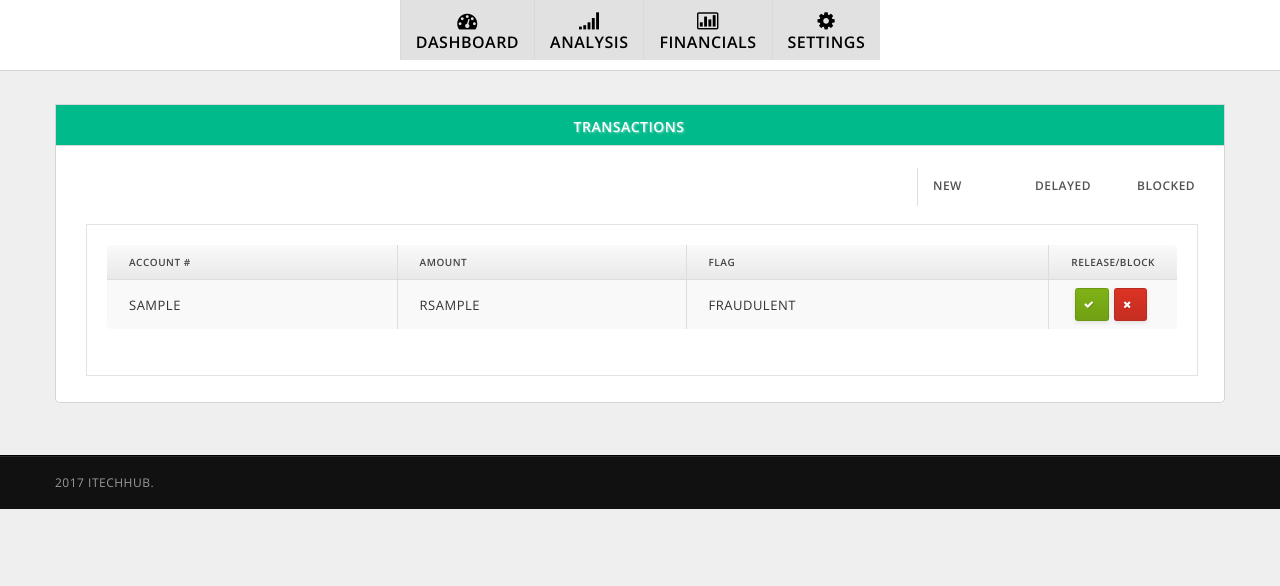
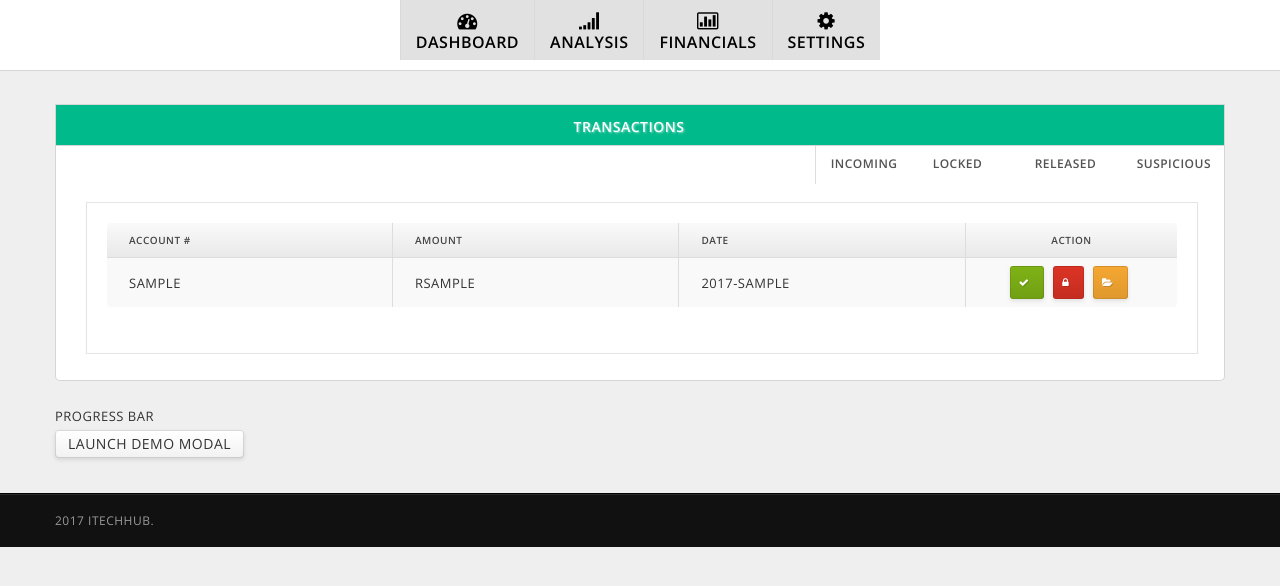
Before and after one commit to datawizzards-za/hackerthons, a Django app: template app/templates/dashboard.html in a window 1280 px wide. Shown: the part 54-640 px from the top of the page. Run offline with Django 3.2, Linux system fonts and the light colour scheme; the template is opened without the code that fills it: most values are stand-ins (such as "Sample title", 1, 10 or a date in 2020); parts of the project's set-up code (start-up, migrations or seed data) failed here and were passed over; some libraries are stand-ins or nearby versions.

Commit message:
UX:update - dashboard final layout

```diff
--- a/app/fraud_engine/utils.py
+++ b/app/fraud_engine/utils.py
@@ -1,5 +1,5 @@
 import pandas as pd
-from sklearn.model_selection import train_test_split
+from sklearn.cross_validation import train_test_split
 from app.fraud_engine import config
 
 
--- a/app/templates/dashboard.html
+++ b/app/templates/dashboard.html
@@ -4,7 +4,7 @@
 {% block content %}
 <div class="row">
     <div class="span12 animated rotateInDownLeft">
-        <div class="widget widget-nopad hvr-pop">
+        <div class="widget widget-nopad">
         <div class="widget-header info">
           <h3> TRANSACTIONS</h3>
         </div>
@@ -12,13 +12,13 @@
         <div class="widget-content">
           <div class="widget big-stats-container">
             <div class="widget-content">
-                <br />
                         <!-- tab style -->
                         <div class="clearfix tabs-right">
                                 <ul class="nav nav-tabs">
-                                    <li><a href="#tab-right-blocked" data-toggle="tab">Blocked</a></li>
-                                    <li><a href="#tab-right-delayed" data-toggle="tab">Delayed</a></li>
-                                    <li><a href="#tab-right-new" data-toggle="tab">New</a></li>
+                                    <li><a href="#tab-right-suspicious" data-toggle="tab">Suspicious</a></li>
+                                    <li><a href="#tab-right-released" data-toggle="tab">Released</a></li>
+                                    <li><a href="#tab-right-locked" data-toggle="tab">Locked</a></li>
+                                    <li><a href="#tab-right-new" data-toggle="tab">Incoming</a></li>
                                 </ul>
                                 <div class="tab-content span11">
                                     <div class="tab-pane active animated zoomIn" id="tab-right-new">
@@ -29,10 +29,10 @@
                                             <table class="table table-striped table-bordered">
                                               <thead>
                                                 <tr>
-                                                  <th> Account #</th>
-                                                  <th> Amount</th>
-                                                  <th> Flag </th>
-                                                  <th class="td-actions"> Release/Block</th>
+                                                    <th class="span2"> Account #</th>
+                                                  <th class="span2"> Amount</th>
+                                                  <th class="span2"> Date </th>
+                                                  <th class="td-actions">Action</th>
                                                 </tr>
                                               </thead>
 
@@ -41,8 +41,18 @@
                                                 <tr class="hvr-shrink">
                                                   <td> {{ item.0 }} </td>
                                                   <td> R{{ item.1 }} </td>
-                                                  <td> fraudulent </td>
-                                                  <td class="td-actions"><a href="javascript:;" class="btn btn-small btn-success"><i class="btn-icon-only icon-ok"> </i></a><a href="javascript:;" class="btn btn-danger btn-small"><i class="btn-icon-only icon-remove"> </i></a></td>
+                                                  <td> 2017-{{item.0}} </td>
+                                                  <td class="td-actions">
+                                                      <a href="javascript:;" class="btn btn-small btn-success">
+                                                          <i class="btn-icon-only icon-ok"> </i>
+                                                      </a>
+                                                      <a href="javascript:;" class="btn btn-danger btn-small">
+                                                          <i class="btn-icon-only icon-lock"> </i>
+                                                      </a>
+                                                      <a href="javascript:;" class="btn btn-small btn-warning">
+                                                          <i class="btn-icon-only icon-folder-open"> </i>
+                                                      </a>
+                                                  </td>
                                                 </tr>
                                                 {% endfor %}
 
@@ -52,7 +62,8 @@
                                         </div>
                                     </div>
 
-                                    <div class="tab-pane animated zoomIn" id="tab-right-delayed">
+
+                                    <div class="tab-pane animated zoomIn" id="tab-right-suspicious">
                                         <!-- /widget -->
                                         <div class="widget widget-table action-table">
                                           <!-- /widget-header -->
@@ -60,10 +71,44 @@
                                             <table class="table table-striped table-bordered">
                                               <thead>
                                                 <tr>
-                                                  <th> Account #</th>
-                                                  <th> Amount</th>
-                                                  <th> Flag </th>
-                                                  <th class="td-actions"> Release/Block</th>
+                                                  <th class="span2"> Account #</th>
+                                                  <th class="span2"> Amount</th>
+                                                  <th class="span2"> Date </th>
+                                                  <th class="td-actions">Action</th>
+                                              </thead>
+
+                                              <tbody>
+                                                {% for item in values %}
+                                                <tr class="hvr-shrink">
+                                                  <td> {{ item.0 }} </td>
+                                                  <td> R{{ item.1 }} </td>
+                                                  <td> 2017-{{item.0}} </td>
+                                                  <td class="td-actions">
+                                                      <a href="javascript:;" class="btn btn-block btn-warning">
+                                                          <i class="btn-icon-only icon-folder-open"> </i>
+                                                      </a>
+                                                  </td>
+                                                </tr>
+                                                {% endfor %}
+
+                                              </tbody>
+                                            </table>
+                                          </div>
+                                        </div>
+                                    </div>
+
+                                    <div class="tab-pane animated zoomIn" id="tab-right-released">
+                                        <!-- /widget -->
+                                        <div class="widget widget-table action-table">
+                                          <!-- /widget-header -->
+                                          <div class="widget-content">
+                                            <table class="table table-striped table-bordered">
+                                              <thead>
+                                                <tr>
+                                                  <th class="span2"> Account #</th>
+                                                  <th class="span2"> Amount</th>
+                                                  <th class="span2"> Date </th>
+                                                  <th class="td-actions">Action</th>
                                                 </tr>
                                               </thead>
                                               <tbody>
@@ -71,8 +116,12 @@
                                                 <tr class="hvr-shrink">
                                                   <td> {{ item.0 }}</td>
                                                   <td> R{{ item.1 }} </td>
-                                                  <td> Fraudulent </td>
-                                                  <td class="td-actions"><a href="javascript:;" class="btn btn-small btn-success"><i class="btn-icon-only icon-ok"> </i></a><a href="javascript:;" class="btn btn-danger btn-small"><i class="btn-icon-only icon-remove"> </i></a></td>
+                                                  <td> 2017-{{item.0}} </td>
+                                                  <td class="td-actions">
+                                                      <a href="javascript:;" class="btn btn-block btn-warning">
+                                                          <i class="btn-icon-only icon-folder-open"> </i>
+                                                      </a>
+                                                  </td>
                                                 </tr>
                                                 {% endfor %}
                                               </tbody>
@@ -80,7 +129,7 @@
                                           </div>
                                         </div>
                                     </div>
-                                    <div class="tab-pane animated zoomIn" id="tab-right-blocked">
+                                    <div class="tab-pane animated zoomIn" id="tab-right-locked">
                                         <!-- /widget -->
                                         <div class="widget widget-table action-table">
                                           <!-- /widget-header -->
@@ -88,10 +137,10 @@
                                             <table class="table table-striped table-bordered">
                                               <thead>
                                                 <tr>
-                                                  <th> Account #</th>
-                                                  <th> Amount</th>
-                                                  <th> Flag </th>
-                                                  <th class="td-actions"> Blocked</th>
+                                                  <th class="span2"> Account #</th>
+                                                  <th class="span2"> Amount</th>
+                                                  <th class="span2"> Date </th>
+                                                  <th class="td-actions">Action</th>
                                                 </tr>
                                               </thead>
                                               <tbody>
@@ -99,10 +148,13 @@
                                                 <tr class="hvr-shrink">
                                                   <td> {{ item.1 }} </td>
                                                   <td> R{{ item.0 }} </td>
-                                                  <td> Fraudulent </td>
+                                                  <td> 2017-{{item.0}} </td>
                                                   <td class="td-actions">
-                                                      <a href="javascript:;" class="btn btn-block btn-danger">
-                                                          <i class="btn-icon-only icon-remove"> </i>
+                                                      <a href="javascript:;" class="btn btn-small btn-success">
+                                                          <i class="btn-icon-only icon-unlock"> </i>
+                                                      </a>
+                                                      <a href="javascript:;" class="btn btn-small btn-warning">
+                                                          <i class="btn-icon-only icon-folder-open"> </i>
                                                       </a>
                                                   </td>
                                                 </tr>
@@ -120,6 +172,31 @@
             </div>
           </div>
       </div>
+
+
+        <div class="control-group">
+            <label class="control-label">Progress Bar</label>
+            <div class="controls">
+                <a href="#myModal" role="button" class="btn" data-toggle="modal">Launch demo modal</a>
+
+                <div id="myModal" class="modal hide fade" tabindex="-1" role="dialog" aria-labelledby="myModalLabel" aria-hidden="true">
+                    <div class="modal-header">
+                        <button type="button" class="close" data-dismiss="modal" aria-hidden="true">×</button>
+                        <h3 id="myModalLabel">Thank you for visiting EGrappler.com</h3>
+                    </div>
+                    <div class="modal-body">
+                        <p>One fine body…</p>
+                    </div>
+                    <div class="modal-footer">
+                        <button class="btn" data-dismiss="modal" aria-hidden="true">Close</button>
+                        <button class="btn btn-primary">Save changes</button>
+                    </div>
+                </div>
+            </div> <!-- /controls -->
+        </div> <!-- /control-group -->
+
+
+
     </div>
 </div>
 {% endblock %}
```
Also changed, not shown: app/templates/shortcodes.html (+3 -9 lines).
